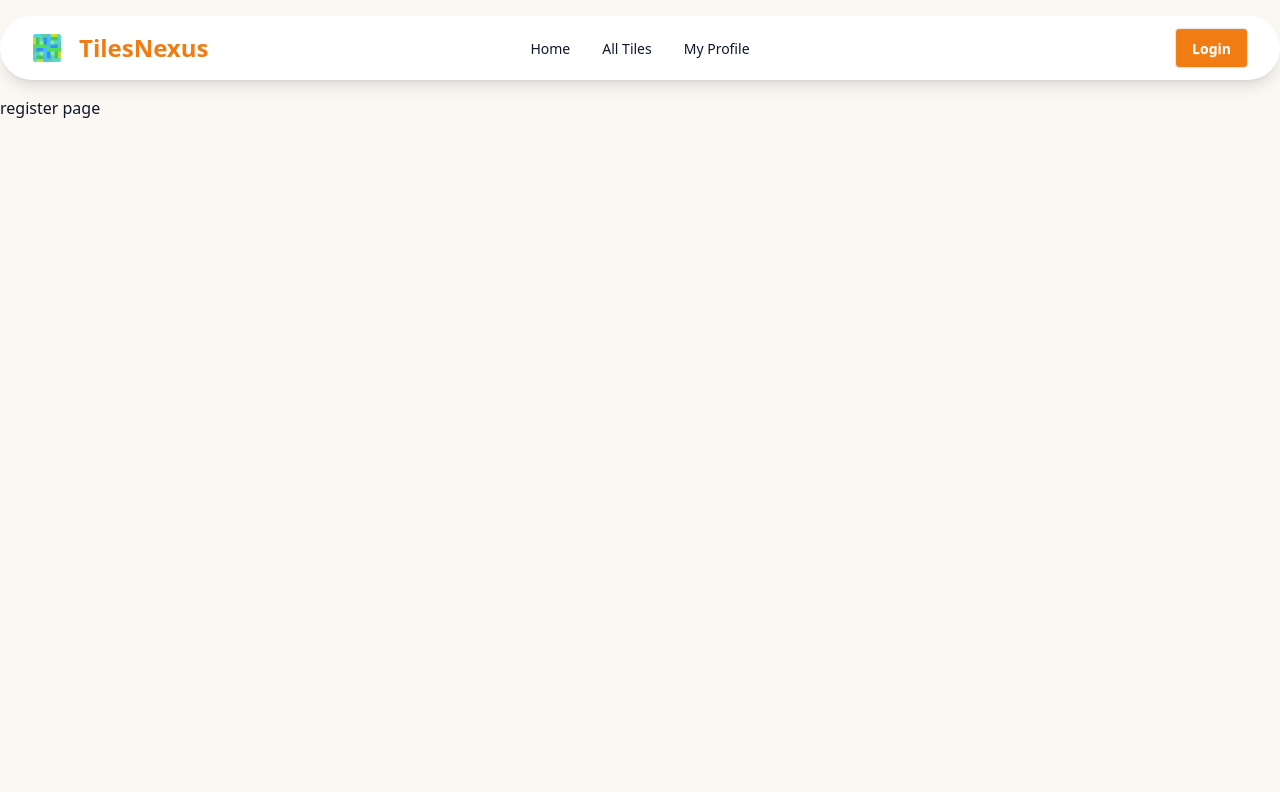
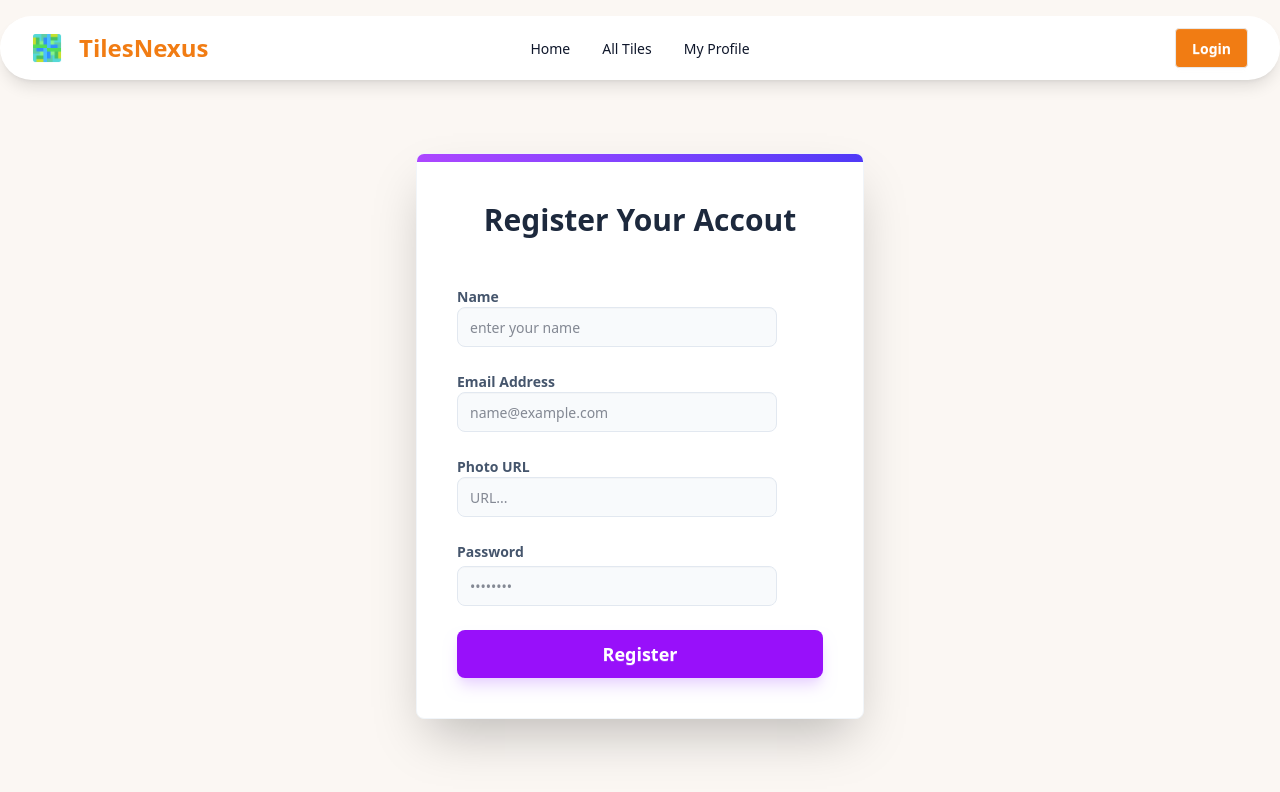
Before and after one commit to Hridrita/TilesNexus, a Next.js app: page /register in a window 1280 px wide. Shown: the top 792 px of the page. Built offline with nearby package versions, Linux system fonts and the light colour scheme.

Commit message:
added register page with form validation

```diff
--- a/src/app/(auth)/login/page.jsx
+++ b/src/app/(auth)/login/page.jsx
@@ -64,9 +64,9 @@ const loginPage = () => {
 
 
             <div className="form-control mt-4">
-              <button className="btn bg-purple-600 hover:bg-purple-700 text-white border-none rounded-lg shadow-lg shadow-purple-200 h-12 w-full text-lg font-bold transition-all active:scale-95">
+              <Link href={"/"} className="btn bg-purple-600 hover:bg-purple-700 text-white border-none rounded-lg shadow-lg shadow-purple-200 h-12 w-full text-lg font-bold transition-all active:scale-95">
                 Login
-              </button>
+              </Link>
             </div>
           </form>
 
--- a/src/app/(auth)/register/page.jsx
+++ b/src/app/(auth)/register/page.jsx
@@ -1,10 +1,112 @@
+'use client'
 import React from 'react';
+import { useForm } from 'react-hook-form';
 
 const registerPage = () => {
+
+    const {register, handleSubmit, formState: {errors}} = useForm();
+
+      const handleRegisterFunc = (data) => {
+        console.log(data);
+
+        const { name, email, url, password} = data;
+        console.log(name, email, url , password);
+
+
+
+
+     };
     return (
-        <div>
-            register page
-        </div>
+         <div className="container mx-auto min-h-[85vh] flex justify-center items-center px-4">
+              <div className="card bg-white w-full max-w-md shadow-2xl border border-slate-100 overflow-hidden">
+
+
+                <div className="h-2 bg-linear-to-r from-purple-500 to-indigo-600"></div>
+
+                <div className="card-body p-8 md:p-10">
+                  <div className="text-center mb-8">
+                    <h2 className="font-black text-3xl text-slate-800 mb-2">
+                      Register Your Accout
+                    </h2>
+                  </div>
+
+                  <form className="space-y-6" onSubmit={handleSubmit(handleRegisterFunc)}>
+
+
+                    <div className="form-control flex flex-col">
+                      <label className="label">
+                        <span className="label-text font-semibold text-slate-600">Name</span>
+                      </label>
+                      <input
+                        type="text"
+                        placeholder="enter your name"
+                        className="input input-bordered focus:input-primary bg-slate-50 border-slate-200 rounded-lg transition-all"
+                        {...register("name",{required: "Name field is required"})}
+                      />
+                      {errors.name && <p className="text-red-500">{errors.name.message}</p>}
+                    </div>
+
+
+                    <div className="form-control">
+                      <label className="label">
+                        <span className="label-text font-semibold text-slate-600">Email Address</span>
+                      </label>
+                      <input
+                        type="email"
+                        placeholder="name@example.com"
+                        className="input input-bordered focus:input-primary bg-slate-50 border-slate-200 rounded-lg transition-all"
+                        {...register("email",{required: "Email field is required"})}
+                      />
+                      {errors.email && <p className="text-red-500">{errors.email.message}</p>}
+                    </div>
+
+                    <div className="form-control">
+                      <label className="label">
+                        <span className="label-text font-semibold text-slate-600">Photo URL</span>
+                      </label>
+                      <input
+                        type="text"
+                        placeholder="URL..."
+                        className="input input-bordered focus:input-primary bg-slate-50 border-slate-200 rounded-lg transition-all"
+                        {...register("url",{required: "URL field is required"})}
+                      />
+                      {errors.url && <p className="text-red-500">{errors.url.message}</p>}
+                    </div>
+
+
+                    <div className="form-control">
+                      <div className="flex justify-between items-center mb-1">
+                        <label className="label py-0">
+                          <span className="label-text font-semibold text-slate-600">Password</span>
+                        </label>
+
+                      </div>
+                      <input
+                        name="password"
+                        type="password"
+                        placeholder="••••••••"
+                        className="input input-bordered focus:input-primary bg-slate-50 border-slate-200 rounded-lg transition-all"
+                        {...register("password", {required: "Password Field is required"})}
+                      />
+                      {errors.password && <p className="text-red-500 mt-1">{errors.password.message}</p>}
+                    </div>
+
+
+                    <div className="form-control mt-4">
+                      <button className="btn bg-purple-600 hover:bg-purple-700 text-white border-none rounded-lg shadow-lg shadow-purple-200 h-12 w-full text-lg font-bold transition-all active:scale-95">
+                        Register
+                      </button>
+                    </div>
+                  </form>
+
+
+
+
+
+
+                </div>
+              </div>
+            </div>
     );
 };
 
```
